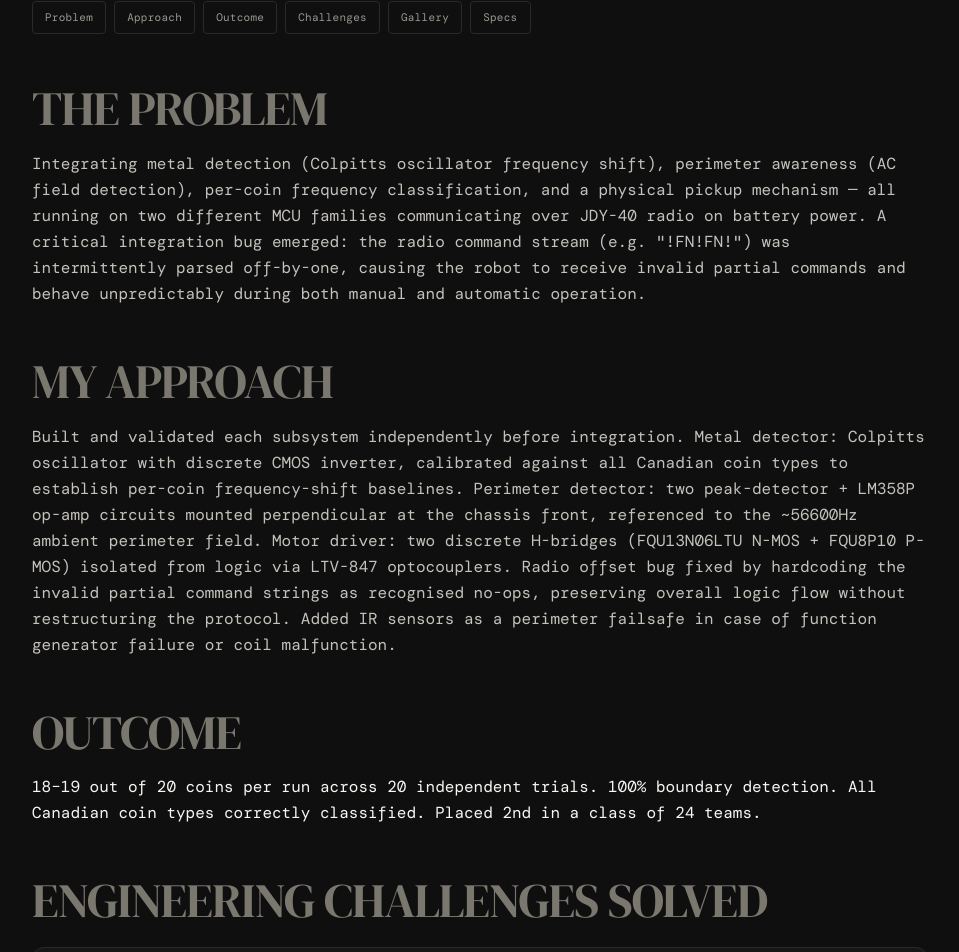
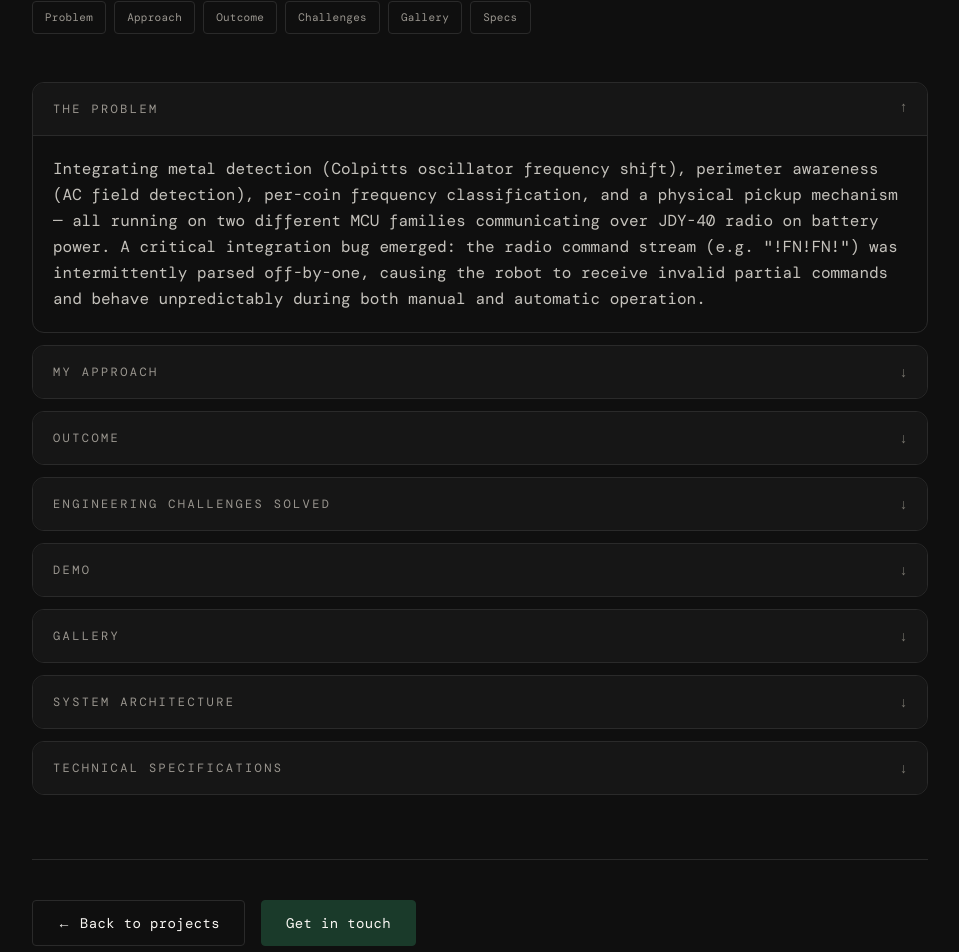
Before and after one commit to harryHatesCPEN211/Portfolio, a Next.js app: page /projects/coin-robot in a window 1280 px wide. Shown: the part 630-1582 px from the top of the page, without its empty margins (160-1119 px from the left). Built offline with nearby package versions, Linux system fonts and the light colour scheme; a web font is replaced by a local one.

Commit message:
Make all project page sections collapsible dropdowns

```diff
--- a/src/app/projects/[slug]/page.tsx
+++ b/src/app/projects/[slug]/page.tsx
@@ -7,6 +7,7 @@ import type { GalleryItem } from "@/types";
 import { Tag } from "@/components/ui/Tag";
 import { Button } from "@/components/ui/Button";
 import { CollapsibleText } from "@/components/ui/CollapsibleText";
+import { CollapsibleSection } from "@/components/ui/CollapsibleSection";
 import { Nav } from "@/components/layout/Nav";
 import { Footer } from "@/components/layout/Footer";
 import { ModelViewer } from "@/components/viewer/ModelViewer";
@@ -216,51 +217,42 @@ export default async function ProjectPage({ params }: { params: Promise<{ slug:
           ) : null}
 
 
-          {/* Case study */}
-          <div className="space-y-12 text-gray-300 leading-relaxed">
-
-            {/* ── Interesting first ── */}
+          {/* Case study — all sections as dropdowns */}
+          <div className="space-y-3 text-gray-300">
 
             {project.problem && (
-              <section id="problem" aria-labelledby="problem-heading">
-                <h2 id="problem-heading" className="font-mono text-xs tracking-[0.2em] uppercase text-gray-500 mb-4">The Problem</h2>
+              <CollapsibleSection title="The Problem" defaultOpen>
                 <p>{project.problem}</p>
-              </section>
+              </CollapsibleSection>
             )}
 
             {project.approach && (
-              <section id="approach" aria-labelledby="approach-heading">
-                <h2 id="approach-heading" className="font-mono text-xs tracking-[0.2em] uppercase text-gray-500 mb-4">My Approach</h2>
+              <CollapsibleSection title="My Approach">
                 <p>{project.approach}</p>
-              </section>
+              </CollapsibleSection>
             )}
 
             {project.outcome && (
-              <section id="outcome" aria-labelledby="outcome-heading">
-                <h2 id="outcome-heading" className="font-mono text-xs tracking-[0.2em] uppercase text-gray-500 mb-4">Outcome</h2>
+              <CollapsibleSection title="Outcome">
                 <p className="text-cream">{project.outcome}</p>
-              </section>
+              </CollapsibleSection>
             )}
 
             {project.challenges && project.challenges.length > 0 && (
-              <section id="challenges" aria-labelledby="challenges-heading">
-                <h2 id="challenges-heading" className="font-mono text-xs tracking-[0.2em] uppercase text-gray-500 mb-5">Engineering Challenges Solved</h2>
+              <CollapsibleSection title="Engineering Challenges Solved">
                 <div className="space-y-4">
                   {project.challenges.map((c) => (
-                    <div key={c.title} className="border border-border rounded-card p-5 bg-surface">
+                    <div key={c.title} className="border border-border rounded-card p-4 bg-surface-2/40">
                       <p className="font-mono text-xs text-accent-light tracking-wide mb-2">{c.title}</p>
                       <p className="text-sm text-gray-300 leading-relaxed">{c.detail}</p>
                     </div>
                   ))}
                 </div>
-              </section>
+              </CollapsibleSection>
             )}
 
-            {/* ── Visual / media ── */}
-
             {project.youtubeUrl && (
-              <section aria-labelledby="video-heading">
-                <h2 id="video-heading" className="font-mono text-xs tracking-[0.2em] uppercase text-gray-500 mb-4">Demo</h2>
+              <CollapsibleSection title="Demo">
                 <div className="relative w-full aspect-video rounded-card overflow-hidden border border-border">
                   <iframe
                     src={project.youtubeUrl}
@@ -270,29 +262,17 @@ export default async function ProjectPage({ params }: { params: Promise<{ slug:
                     className="absolute inset-0 w-full h-full"
                   />
                 </div>
-              </section>
+              </CollapsibleSection>
             )}
 
-            {project.gallery && (
-              <section id="gallery">
-                {project.gallery.length > 0 ? (
+            {project.gallery && project.gallery.length > 0 && (
+              <CollapsibleSection title="Gallery">
                 <GallerySection items={project.gallery} />
-                ) : (
-                  <>
-                    <h2 className="font-mono text-xs tracking-[0.2em] uppercase text-gray-500 mb-5">Gallery</h2>
-                    <div className="grid grid-cols-1 sm:grid-cols-2 gap-3">
-                      {[0, 1].map((i) => (
-                        <div key={i} className="aspect-video rounded-card border border-dashed border-border bg-surface flex items-center justify-center">
-                          <span className="text-xs font-mono text-gray-600 tracking-widest uppercase">Photos coming soon</span>
-                        </div>
-                      ))}
-                    </div>
-                  </>
-                )}
-              </section>
+              </CollapsibleSection>
             )}
 
             {project.teamPhoto && (
+              <CollapsibleSection title="Team">
                 <figure className="space-y-3">
                   <div className="relative w-full rounded-card overflow-hidden border border-border">
                     <Image src={project.teamPhoto} alt="Project team" width={1200} height={800} className="w-full h-auto object-cover" />
@@ -301,21 +281,18 @@ export default async function ProjectPage({ params }: { params: Promise<{ slug:
                     <figcaption className="text-xs font-mono text-gray-500 leading-relaxed">{project.teamCaption}</figcaption>
                   )}
                 </figure>
+              </CollapsibleSection>
             )}
 
-            {/* ── Technical details (for those who want them) ── */}
-
             {(project.systemArchitecture || project.diagram) && (
-              <section aria-labelledby="arch-heading">
-                <h2 id="arch-heading" className="font-mono text-xs tracking-[0.2em] uppercase text-gray-500 mb-4">System Architecture</h2>
+              <CollapsibleSection title="System Architecture">
                 {project.diagram && <DiagramViewer filePath={project.diagram} title="Full System Block Diagram" />}
-                {project.systemArchitecture && <p className="mt-6 text-sm text-gray-300 leading-relaxed">{project.systemArchitecture}</p>}
-              </section>
+                {project.systemArchitecture && <p className="mt-4 text-sm text-gray-300 leading-relaxed">{project.systemArchitecture}</p>}
+              </CollapsibleSection>
             )}
 
             {project.techSpecs && project.techSpecs.length > 0 && (
-              <section id="specs" aria-labelledby="specs-heading">
-                <h2 id="specs-heading" className="font-mono text-xs tracking-[0.2em] uppercase text-gray-500 mb-5">Technical Specifications</h2>
+              <CollapsibleSection title="Technical Specifications">
                 <div className="border border-border rounded-card overflow-hidden">
                   {project.techSpecs.map((spec, i) => (
                     <div key={spec.label} className={`grid grid-cols-[auto_1fr] gap-6 px-5 py-3 ${i % 2 === 0 ? "bg-surface" : "bg-surface-2/40"}`}>
@@ -324,16 +301,15 @@ export default async function ProjectPage({ params }: { params: Promise<{ slug:
                     </div>
                   ))}
                 </div>
-              </section>
+              </CollapsibleSection>
             )}
 
             {(project.pcbBoards || project.pcbDetails) && (
-              <section id="pcb" aria-labelledby="pcb-heading">
-                <h2 id="pcb-heading" className="font-mono text-xs tracking-[0.2em] uppercase text-gray-500 mb-5">PCB Details</h2>
+              <CollapsibleSection title="PCB Details">
                 {project.pcbBoards ? (
-                  <div className="space-y-6">
+                  <div className="space-y-4">
                     {project.pcbBoards.map((board) => (
-                      <div key={board.label} className="border border-border rounded-card p-5 bg-surface">
+                      <div key={board.label} className="border border-border rounded-card p-4 bg-surface-2/40">
                         <p className="font-mono text-xs text-accent-light tracking-wide mb-3">{board.label}</p>
                         <ul className="space-y-2">
                           {board.details.map((item, i) => (
@@ -356,7 +332,7 @@ export default async function ProjectPage({ params }: { params: Promise<{ slug:
                     ))}
                   </ul>
                 )}
-              </section>
+              </CollapsibleSection>
             )}
           </div>
 
--- /dev/null
+++ b/src/components/ui/CollapsibleSection.tsx
@@ -0,0 +1,36 @@
+"use client";
+
+import { useState } from "react";
+
+interface CollapsibleSectionProps {
+  title: string;
+  children: React.ReactNode;
+  defaultOpen?: boolean;
+}
+
+export function CollapsibleSection({ title, children, defaultOpen = false }: CollapsibleSectionProps) {
+  const [open, setOpen] = useState(defaultOpen);
+
+  return (
+    <div className="border border-border rounded-card overflow-hidden">
+      <button
+        onClick={() => setOpen(!open)}
+        className="w-full flex items-center justify-between px-5 py-4 bg-surface hover:bg-surface-2/60 transition-colors duration-150 group"
+        aria-expanded={open}
+      >
+        <span className="font-mono text-xs tracking-[0.2em] uppercase text-gray-400 group-hover:text-cream transition-colors duration-150">
+          {title}
+        </span>
+        <span className={`text-gray-500 text-sm transition-transform duration-200 ${open ? "rotate-180" : ""}`}>
+          ↓
+        </span>
+      </button>
+
+      {open && (
+        <div className="px-5 py-5 border-t border-border text-gray-300 leading-relaxed">
+          {children}
+        </div>
+      )}
+    </div>
+  );
+}
```
Lines whose indentation alone changed are shown as unchanged.
